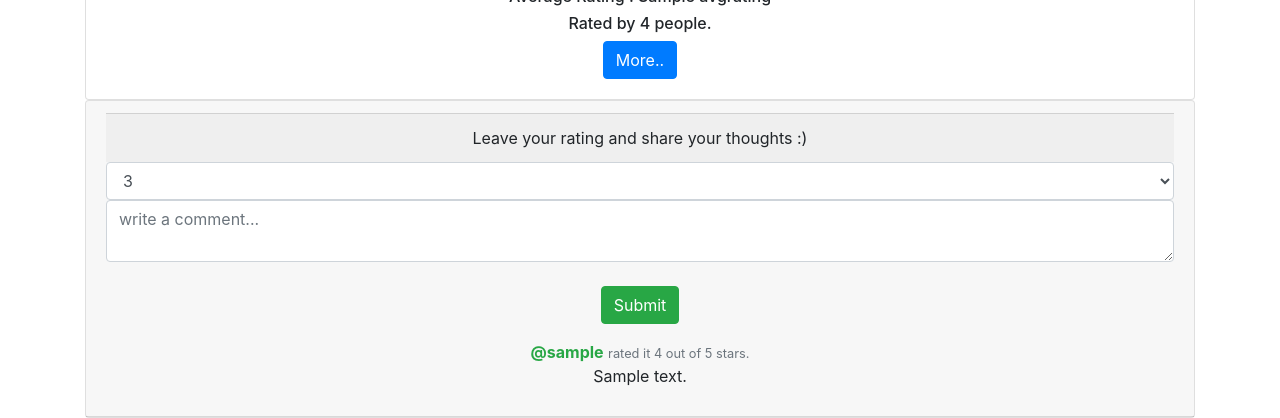
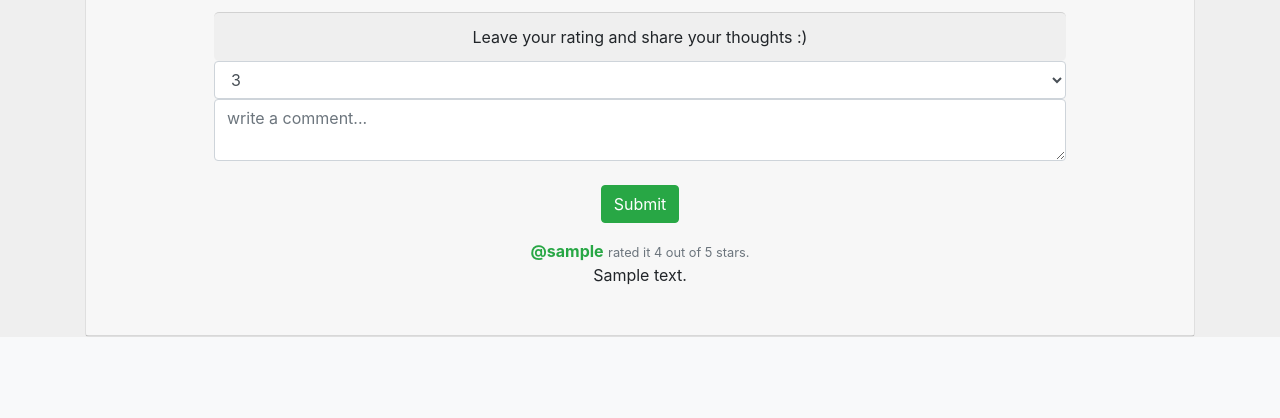
Before and after one commit to douglasvinicio/cs50w-book-review-app, a Flask app: template templates/book.html in a window 1280 px wide. Shown: the part 498-916 px from the top of the page. After the commit the page ends 835 px from the top, so only its background shows below. Run offline with Flask 2, Linux system fonts and the light colour scheme; the template is opened without the code that fills it: most values are stand-ins (such as "Sample title", 1, 10 or a date in 2020); some libraries are stand-ins or nearby versions.

Commit message:
Removed goodreads API, added some style to pages

```diff
--- a/application.py
+++ b/application.py
@@ -171,17 +171,7 @@ def book(book_isbn):
         book = db.execute("SELECT * FROM books WHERE isbn = :isbn", {"isbn": book_isbn}).fetchone()
         reviews = db.execute("SELECT * FROM reviews JOIN users ON reviews.users_id = users.id WHERE book_id = :book_id", {"book_id":bookId})
 
-    # Set up API - Goodreads : KEY = "dCb5gYyxdpbZIEBAJh9fg"
-        res = requests.get("https://www.goodreads.com/book/review_counts.json",
-                       params={"key": "dCb5gYyxdpbZIEBAJh9fg", "isbns": book_isbn})
-
-    #Data from Json API.
-        data = res.json()
-        avgrating = data["books"][0]["average_rating"]
-        rating_work = data["books"][0]["work_ratings_count"]
-
-
-    return render_template("book.html", book=book, avgrating=avgrating, rating_work=rating_work, reviews=reviews)
+    return render_template("book.html", book=book, reviews=reviews)
 
 @app.route("/api/<isbn>", methods=['GET'])
 def api_call(isbn):
--- /dev/null
+++ b/static/styles.css
@@ -0,0 +1,20 @@
+.card-header {
+    padding: 2rem 8rem;
+}
+
+.card-footer {
+    border-radius: 5px;
+}
+
+body {
+    background-color: #efefef;
+}
+
+.search-form-home-page {
+padding: 0rem 8rem !important;
+}
+
+.register-login-button-container {
+    padding: 1rem 6rem;
+    background-color: #efefef;
+}
--- a/templates/book.html
+++ b/templates/book.html
@@ -3,14 +3,13 @@
 {% block body %}
 
 <div class="card text-center">
-  <div class="card-header">
-    Book Info
-  </div>
+      <h2 class="pt-3">Book Info</h2>
+        <hr>
   <div class="card-body">
           <div>
             <img src="http://covers.openlibrary.org/b/isbn/{{book.isbn}}-M.jpg" width="200px">
         </div>
-    <h5 class="card-title">{{book.title}}</h5>
+    <h5 class="card-title pt-3">{{book.title}}</h5>
     <h6>Author : {{ book.author }}</h6>
     <h6>Year : {{ book.year }} </h6>
     <h6>ISBN : {{ book.isbn }}</h6>
@@ -18,26 +17,6 @@
   </div>
 
 </div>
-
-{#Dividing two cards / Book info / Goodread infos#}
-<div class="card text-center">
-  <div class="card-header">
-     GoodReads Reviews
- </div>
-  <div class="card-body">
-    <h6>Average Rating : {{ avgrating }}</h6>
-    <h6>Rated by {{ rating_work }} people.</h6>
-    <a href="https://www.goodreads.com/search?q={{book.isbn}}" class="btn btn-primary">More..</a>
-
-
-
-
-  </div>
-
-</div>
-
-{#Dividing two cards / Book info / Goodread infos#}
-
 
 <div class="card text-center">
   <div class="card-header">
--- a/templates/layout.html
+++ b/templates/layout.html
@@ -5,8 +5,11 @@
 <meta charset="utf-8" />
 <meta name="viewport" content="width=device-width, initial-scale=1, shrink-to-fit=no">
 <link rel="stylesheet" href="https://stackpath.bootstrapcdn.com/bootstrap/4.4.1/css/bootstrap.min.css" integrity="sha384-Vkoo8x4CGsO3+Hhxv8T/Q5PaXtkKtu6ug5TOeNV6gBiFeWPGFN9MuhOf23Q9Ifjh" crossorigin="anonymous">
-<script src="https://stackpath.bootstrapcdn.com/bootstrap/4.4.1/js/bootstrap.min.js" integrity="sha384-wfSDF2E50Y2D1uUdj0O3uMBJnjuUD4Ih7YwaYd1iqfktj0Uod8GCExl3Og8ifwB6" crossorigin="anonymous"></script>
-<title>Project 1</title>
+    <link rel= "stylesheet" type= "text/css" href= "{{ url_for('static',filename='styles.css') }}">
+    <script src="https://code.jquery.com/jquery-3.4.1.slim.min.js" integrity="sha384-J6qa4849blE2+poT4WnyKhv5vZF5SrPo0iEjwBvKU7imGFAV0wwj1yYfoRSJoZ+n" crossorigin="anonymous"></script>
+<script src="https://cdn.jsdelivr.net/npm/popper.js@1.16.0/dist/umd/popper.min.js" integrity="sha384-Q6E9RHvbIyZFJoft+2mJbHaEWldlvI9IOYy5n3zV9zzTtmI3UksdQRVvoxMfooAo" crossorigin="anonymous"></script>
+<script src="https://cdn.jsdelivr.net/npm/bootstrap@4.4.1/dist/js/bootstrap.min.js" integrity="sha384-wfSDF2E50Y2D1uUdj0O3uMBJnjuUD4Ih7YwaYd1iqfktj0Uod8GCExl3Og8ifwB6" crossorigin="anonymous"></script>
+<title>CS50's - Book Reviewer</title>
 </head>
 
 <body>
```
Also changed, not shown: templates/index.html (+5 -3 lines), templates/login.html (+14 -2 lines), templates/register.html (+11 -5 lines).
